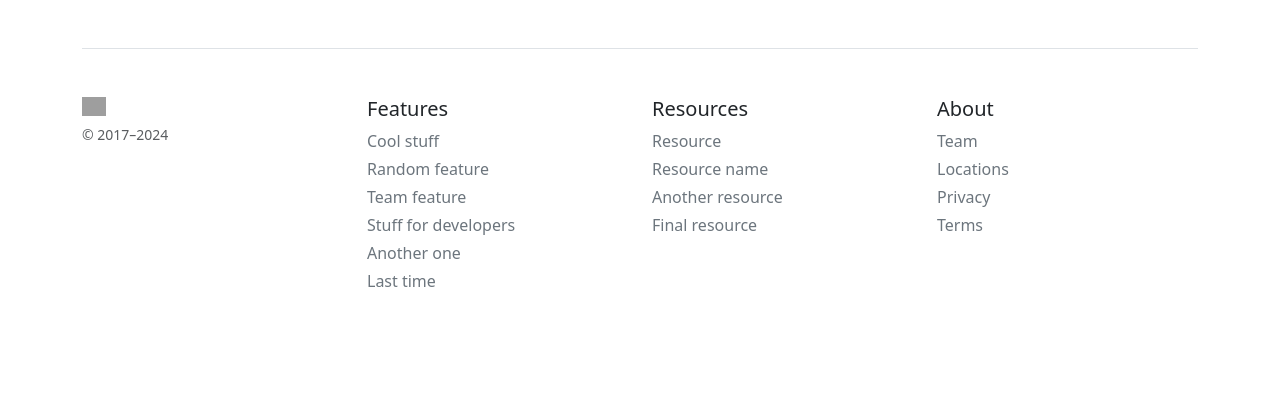
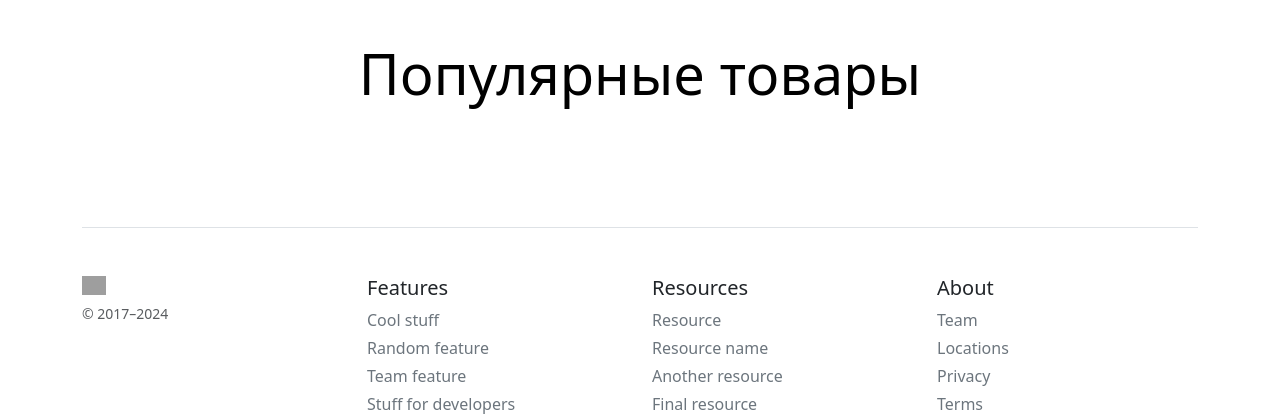
Before and after one commit to SpicinAnton/WEB_SITE22, a Flask app: page /korzina in a window 1280 px wide. Shown: the part 73-493 px from the top of the page. Run offline with Flask 3, Linux system fonts and the light colour scheme; parts of the project's set-up code (start-up, migrations or seed data) failed here and were passed over; some libraries are stand-ins or nearby versions; grey boxes are pictures that could not be loaded.

Commit message:
Update korzina.html

```diff
--- a/templates/korzina.html
+++ b/templates/korzina.html
@@ -4,5 +4,53 @@
 
 
 
+<div class="pricing-header p-3 pb-md-4 mx-auto text-center">
+      <h1 class="display-4 fw-normal text-body-emphasis">Популярные товары</h1>
+      <p class="fs-5 text-body-secondary"></p>
+    </div>
+
+  <main>
+
+
+
+    <div class="row row-cols-1 row-cols-md-3 mb-3 text-center">
+      {% for item in tovars%}
+
+      <div class="col">
+        <div class="card mb-4 rounded-3 shadow-sm">
+
+          <div class="card-header py-3">
+            <h3 class="my-0 fw-normal">{{item.name}}</h3>
+          </div>
+
+          <div class="card-body">
+            <ul class="list-unstyled mt-3 mb-4">
+              <li>{{item.description}}</li>
+            </ul>
+            </div>
+
+            <div class="card-body">
+              <ul class="list-unstyled mt-3 mb-4">
+                <li>{{item.price}}</li>
+              </ul>
+
+
+              <a class="w-100 btn btn-lg btn-outline-primary" href="korzina">Удалить из корзины</a>
+
+          </div>
+        </div>
+      </div>
+      {% endfor %}
+    </div>
+
+    <div class="table-responsive">
+      <table class="table text-center">
+
+
+
+      </table>
+    </div>
+  </main>
+
 
 {% endblock %}
```
